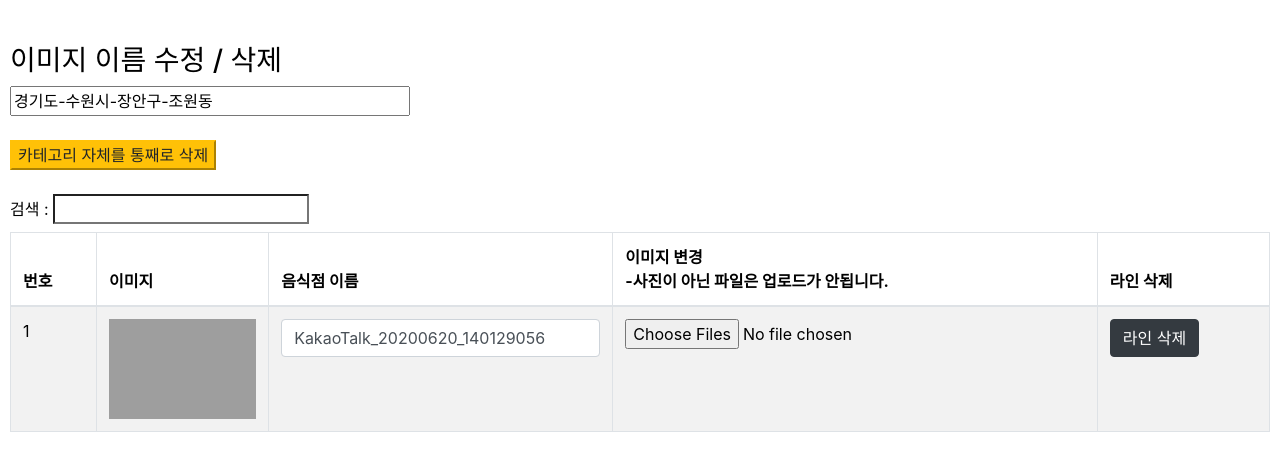
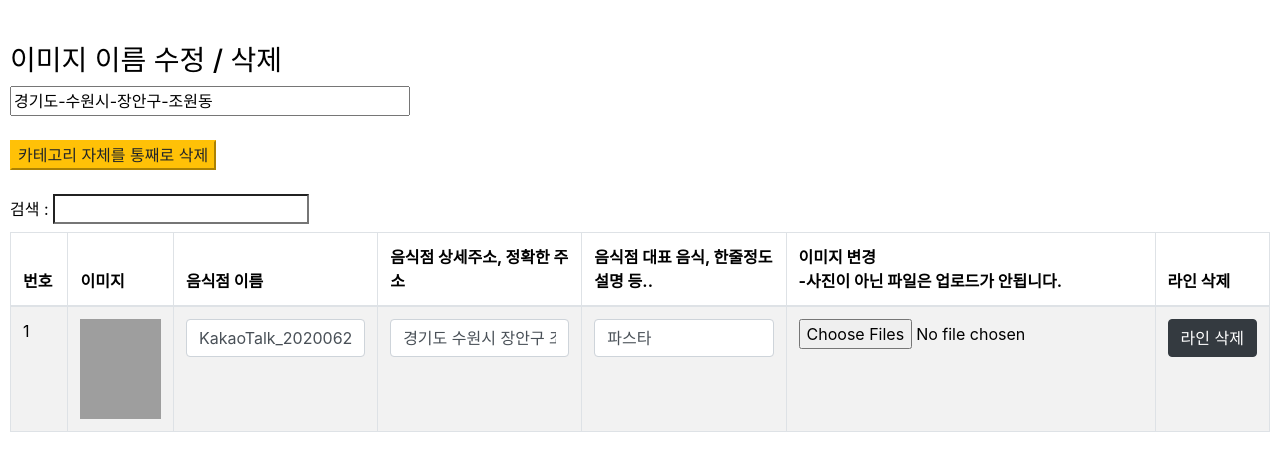
Before and after one commit to kangum99/MiJung, a Flask app: template templates/fix.html in a window 1280 px wide. Shown: the part 76-547 px from the top of the page. Run offline with Flask 2, Linux system fonts and the light colour scheme; the template is opened without the code that fills it, so the values that code supplies are empty; some libraries are stand-ins or nearby versions; grey boxes are pictures that could not be loaded.

Commit message:
Update fix.html

```diff
--- a/templates/fix.html
+++ b/templates/fix.html
@@ -83,6 +83,16 @@
                                                         aria-label="이름 변경: activate to sort column ascending"
                                                         style="width: 20%;">음식점 이름
                                                     </th>
+                                                    <th class="sorting" tabindex="0" aria-controls="DataTables_Table_0"
+                                                        rowspan="1" colspan="1"
+                                                        aria-label="주소: activate to sort column ascending"
+                                                        style="width: 20%;">음식점 상세주소, 정확한 주소
+                                                    </th>
+                                                    <th class="sorting" tabindex="0" aria-controls="DataTables_Table_0"
+                                                        rowspan="1" colspan="1"
+                                                        aria-label="설명: activate to sort column ascending"
+                                                        style="width: 20%;">음식점 대표 음식, 한줄정도 설명 등..
+                                                    </th>
                                                     <th class="thumb sorting" tabindex="0"
                                                         aria-controls="DataTables_Table_0" rowspan="1" colspan="1"
                                                         aria-label="이미지: activate to sort column ascending"
@@ -108,6 +118,14 @@
                                                                value="KakaoTalk_20200620_140129056" style="width:100%">
                                                         <div></div>
                                                     </td>
+                                                    <td><input type="text" class="form-control cn"
+                                                               value="경기도 수원시 장안구 조원동" style="width:100%">
+                                                        <div></div>
+                                                    </td>
+                                                    <td><input type="text" class="form-control cn"
+                                                               value="파스타" style="width:100%">
+                                                        <div></div>
+                                                    </td>
                                                     <td class=" thumb">
                                                         <form action="../make/upload.php?uid=19e4Lo&amp;ino=4634179"
                                                               class="image_replace"
@@ -120,7 +138,7 @@
                                                     </td>
                                                     <td>
                                                         <button type="button"
-                                                                class="btn btn-dark btn-outline image_del">라인 삭제
+                                                                class="btn btn-dark image_del">라인 삭제
                                                         </button>
                                                         <div></div>
                                                     </td>
```
